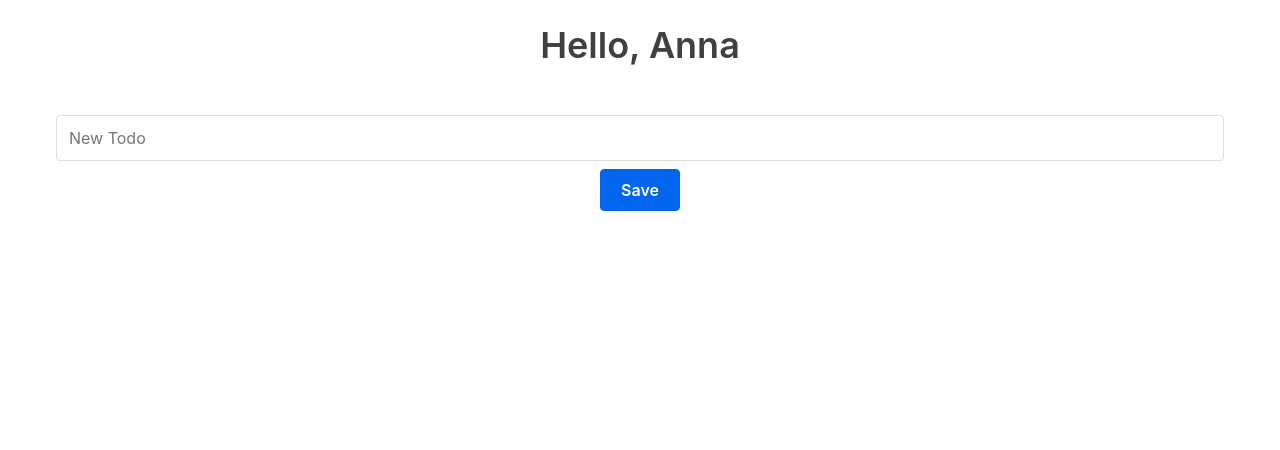
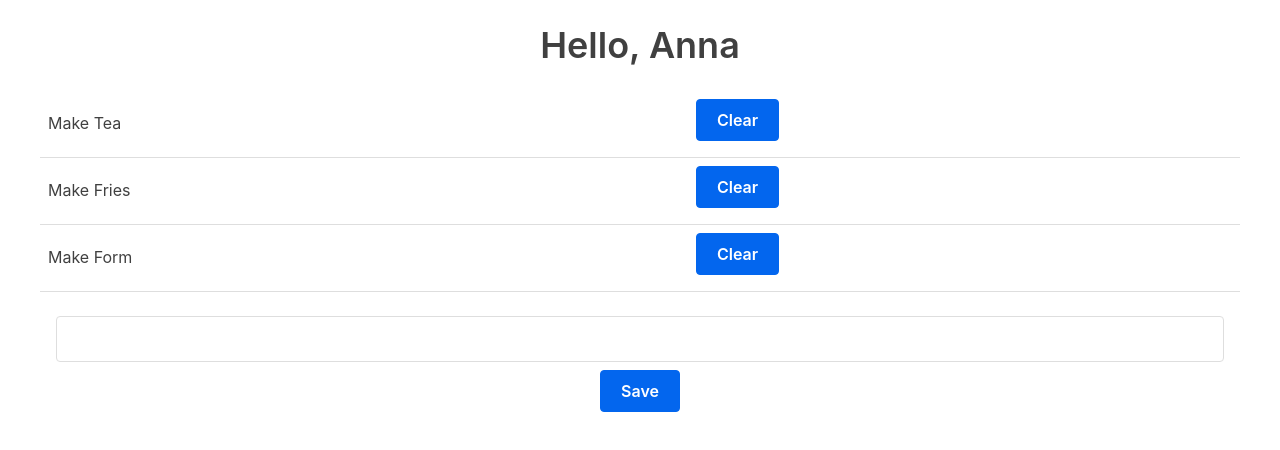
Before and after one commit to LujiAnna/intro-react, a React (Create React App) app in the folder todo-app/: page / in a window 1280 px wide. Shown: the top 450 px of the page. Built offline with nearby package versions, Linux system fonts and the light colour scheme.

Commit message:
Clear button works

```diff
--- a/todo-app/src/App.js
+++ b/todo-app/src/App.js
@@ -34,22 +34,22 @@ const App = () => {
   //  remove all the hard-coded data from useState, as we'll be updating that through the form now.
   // create form component
 
-  const [todos, setTodos] = useState([]);
+  // const [todos, setTodos] = useState([]);
 
-  // const [todos, setTodos] = useState([
-  //     {
-  //       todo: 'Make Tea',
-  //       completed: true,
-  //     },
-  //      {
-  //       todo: 'Make Fries',
-  //       completed: false,
-  //     },
-  //      {
-  //       todo: 'Make Form',
-  //       completed: true,
-  //     },
-  //   ]);
+  const [todos, setTodos] = useState([
+      {
+        todo: 'Make Tea',
+        completed: true,
+      },
+       {
+        todo: 'Make Fries',
+        completed: false,
+      },
+       {
+        todo: 'Make Form',
+        completed: true,
+      },
+    ]);
 
     // const todos = [
     //   {
@@ -70,7 +70,8 @@ const App = () => {
     // You must use *setTodos() to modify an array using filter.
     // Simply applying a new value to state.property will not work
       const removeTodo = (index) => {
-        console.log('You have clicked clear button');
+        // console.log('You have clicked clear button');
+        console.log(index);
         // const [todos, setTodos] = useState();
         // remove
         // *filter method: does not mutate but rather creates a new array,
@@ -78,14 +79,24 @@ const App = () => {
         // This particular method is testing an index vs. all the indices in the array,
         // and returning all but the one that is passed through
         // modify-update state using setTodos inbuilt method
+        console.log(todos.filter((todo, i) => {
+            return i !== index
+            }));
+       // ERROR: removes all
+          setTodos(todos.filter((todo, i) => {
+            return i !== index
+           }),
+          )
+      }
 
-// ERROR: removes all
-      setTodos({
-      todos: todos.filter((todo, i) => {
-         return i !== index
-      }),
-      })
-      }
+// update the state by taking the existing todos
+  // and adding the new todo parameter, using the ES6 spread operator.
+   const addTodoInput = (inputTodo) => {
+        setTodos({todos: [... todos, inputTodo]})
+  }
+  // make sure we pass that through as a parameter on Form.
+
+
 
 // Now we have to pass removeTodo function through to the component,
 //  and render a button next to each character that can invoke the function.
@@ -95,7 +106,7 @@ const App = () => {
           <Header name="Anna" />
           {/* Display/Read state */}
           <Todo todosData = {todos} removeTodo={removeTodo} />
-          <Form />
+          <Form addTodoInput={addTodoInput} />
     </div>
   );
 }
--- a/todo-app/src/Components/Form.js
+++ b/todo-app/src/Components/Form.js
@@ -12,6 +12,7 @@ const Form = (props) => {
 
 const [input, setInput] = useState({
   todo: '',
+  show: ''
 });
 
 // Goal: update the state of Form every time a field is changed in the form,
@@ -20,29 +21,46 @@ const [input, setInput] = useState({
 // First, we'll make the function that will run every time a change is made
 // to an input. The event will be passed through, and we'll set the state of Form to have the name (key) and value of the inputs
 
+ // Now if we go to the front end of our app, we'll see a FORM component that doesn't have a submit yet.
+ // Update some fields and you'll see the local state of Form being updated
   const handleChange = (e) => {
-   const [input] = setInput(e.target.value)
+        setInput({todo: e.target.value})
+                // setInput(e.target.value)
+
   }
 
-  // Now if we go to the front end of our app, we'll see a form that doesn't have a submit yet.
-  // Update some fields and you'll see the local state of Form being updated
+//  prevent form submit default
   const handleSubmit = (e) => {
     e.preventDefault();
+    // setInput({show: input.value})
     console.log('You clicked save.');
   }
 
-  //  const addInput = (e) => {
-  //   setInput(e.target.value)
-  // }
+  // submit that data and update the parent state in App.js
+
+
+// This function will call addTodoInput function, and pass the Form state through as
+//  the todo parameter we defined earlier.
+  const submitForm = () => {
+    // pass the new Todo here
+  // props.addTodoInput({show: input.todo})
+    props.addTodoInput(input.todo)
+
+// It will also reset the state to the initial state, to clear the form after submit.
+  // setInput(initialState)
+}
 
   return (
     <div className="container">
-     <form onSubmit={handleSubmit}>
+     <form onSubmit={(e) => {submitForm(); handleSubmit(e);}}>
         <label>
-        <input type="text" name="todo" id ="todo" placeholder="New Todo" value={input.todo} onChange={handleChange}/>
+        <input type="text" name="todo" id ="todo" value={input.todo} onChange={handleChange}/>
         </label>
         {/* set input value in dom and browser */}
-         <input type="submit" value="Save" />
+        {/* add a submit button to submit the form.
+        //  We're using an onClick instead of an onSubmit or type='submit' since we're not using the standard submit functionality.
+        // The click will call the submitForm we just made. */}
+         <input type="button" value="Save" onClick={submitForm}/>
      </form>
 
     </div>
--- a/todo-app/src/Components/Todo.js
+++ b/todo-app/src/Components/Todo.js
@@ -1,5 +1,5 @@
 // import logo from './logo.svg';
-import React,  {useState} from 'react';
+import React from 'react';
 import '../App.css';
 
 //  Add data
@@ -13,7 +13,7 @@ import '../App.css';
 // pass it through to the Todo, once again through props.
 const Todo = (props) => {
 
-  // const [todos, removeTodo] = useState();
+ // const [todos, removeTodo] = useState();
 // const {todosData} = props;
 // const {...restProps} = props;
 
@@ -32,8 +32,8 @@ const Todo = (props) => {
 
 // todosData was an array of objects but now its an object after using state
     // https://stackoverflow.com/questions/30142361/react-js-uncaught-typeerror-this-props-data-map-is-not-a-function
-
-      let data = Array.from(props.todosData);
+    // console.log(props);
+    let data = Array.from(props.todosData);
 
       const rows = data.map((row, index) => {
        return (
@@ -53,7 +53,7 @@ const Todo = (props) => {
 // console.log(props);
 // console.log(props.todos); // undefined
 // call the prop Name NOT value
-console.log(props.todosData);
+// console.log(props.todosData);
 
   return (
     <table className="container todoList">
```
Also changed, not shown: 1 other file (tests, documents, lock files or other folders).
